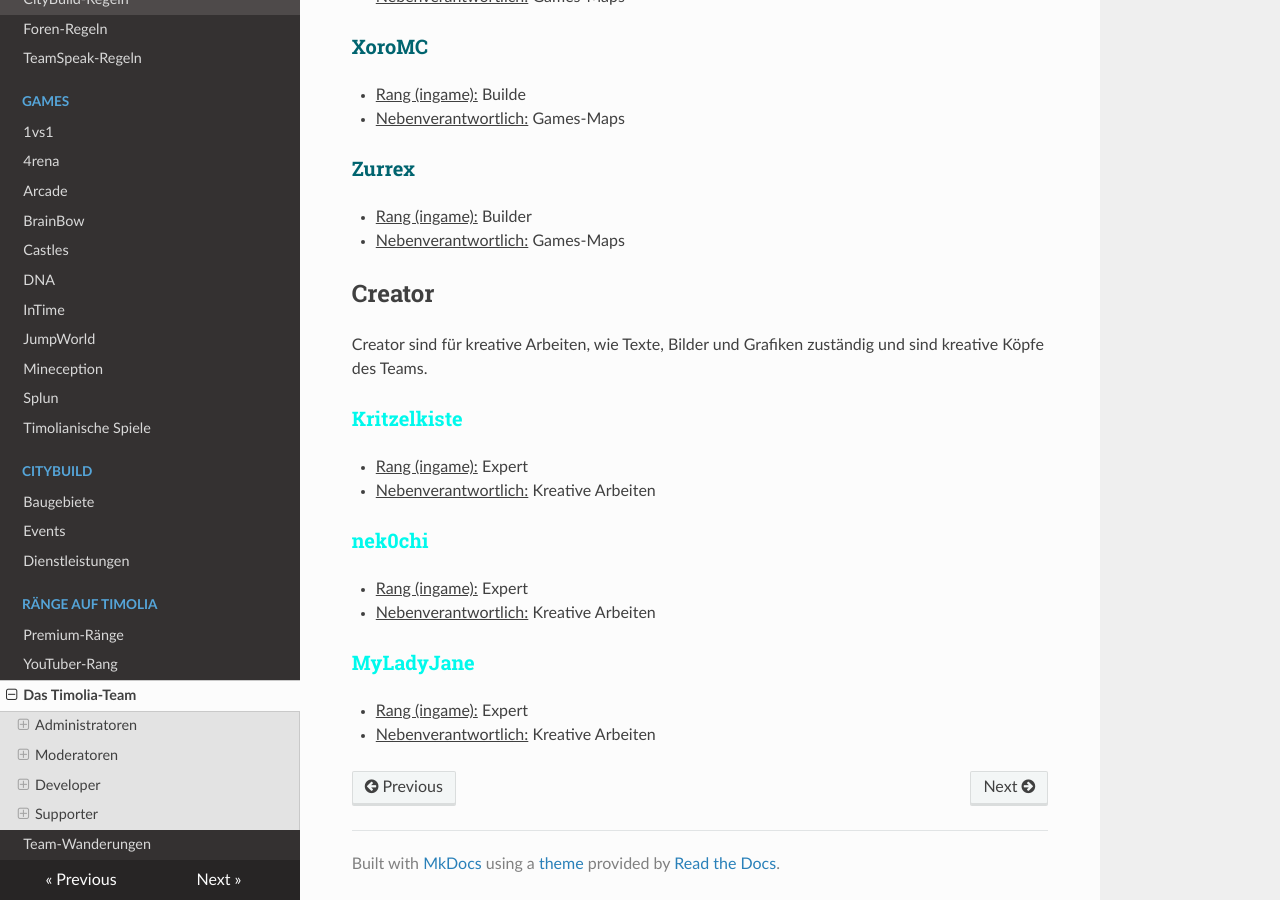
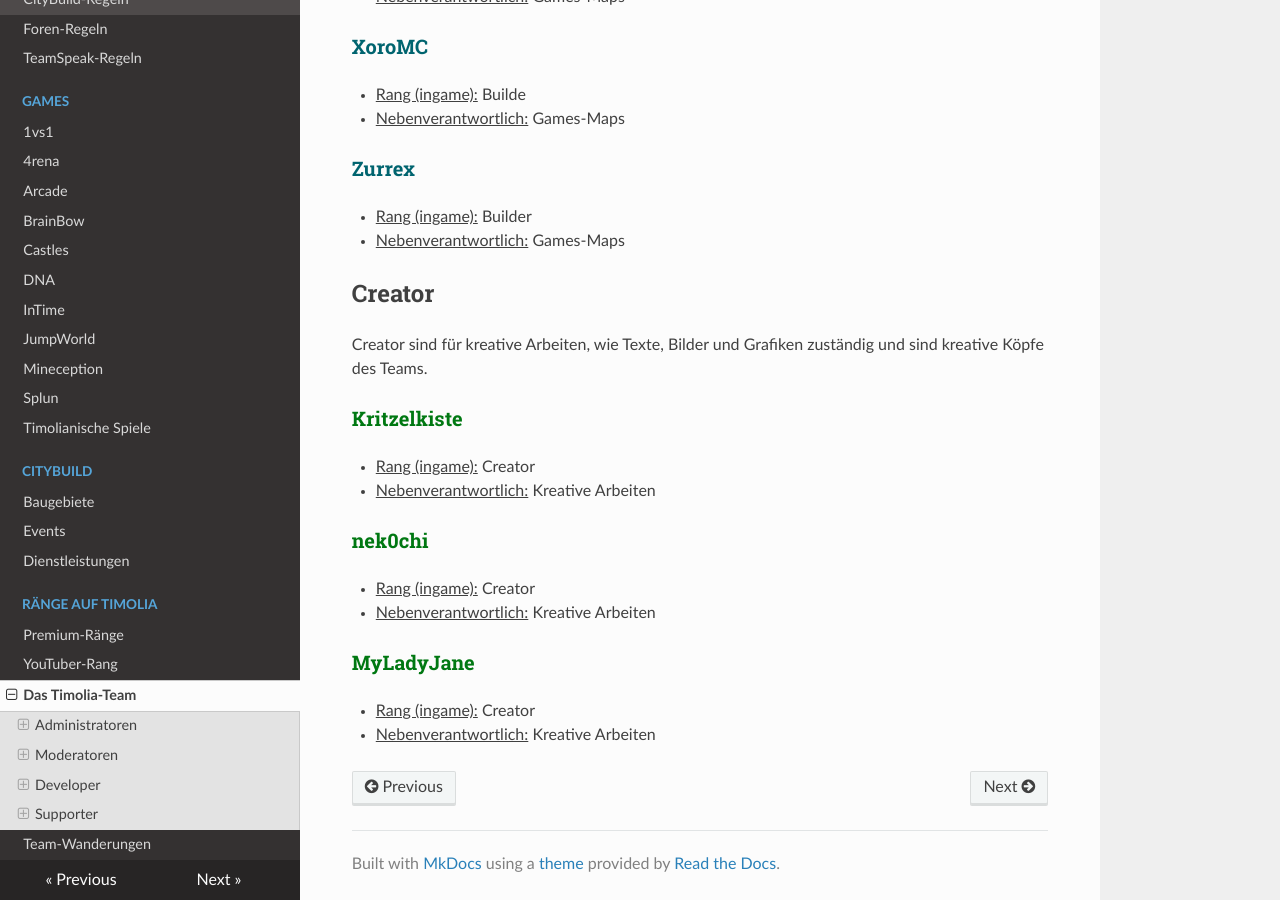
Before and after one commit to TimoliaDE/HowTo, an MkDocs documentation site: the page built from docs/ranks/team.md, in a window 1280 px wide and 900 px high, scrolled down 15955 px. Built offline with MkDocs 1.6.1, drawn with Linux system fonts in a browser that asks for light colours; nearby versions of some CDN libraries; old or Windows-style settings are respelled for this version of MkDocs.

```diff
--- a/docs/ranks/team.md
+++ b/docs/ranks/team.md
@@ -532,14 +532,14 @@ Sie sind für die Arenen und Maps des Timolia-Netzwerkes verantwortlich und entw
 ## Creator
 Creator sind für kreative Arbeiten, wie Texte, Bilder und Grafiken zuständig und sind kreative Köpfe des Teams.
 
-### <strong><span style="color:#00F9EC">Kritzelkiste</span></strong>
-- <u>Rang (ingame):</u> Expert
+### <strong><span style="color:#007812">Kritzelkiste</span></strong>
+- <u>Rang (ingame):</u> Creator
 - <u>Nebenverantwortlich:</u> Kreative Arbeiten
 
-### <strong><span style="color:#00F9EC">nek0chi</span></strong>
-- <u>Rang (ingame):</u> Expert
+### <strong><span style="color:#007812">nek0chi</span></strong>
+- <u>Rang (ingame):</u> Creator
 - <u>Nebenverantwortlich:</u> Kreative Arbeiten
 
-### <strong><span style="color:#00F9EC">MyLadyJane</span></strong>
-- <u>Rang (ingame):</u> Expert
+### <strong><span style="color:#007812">MyLadyJane</span></strong>
+- <u>Rang (ingame):</u> Creator
 - <u>Nebenverantwortlich:</u> Kreative Arbeiten
```
Also changed, not shown: docs/commands.md (+3 -3 lines), docs/ranks/wanderungen.md (+1 -1 lines).
